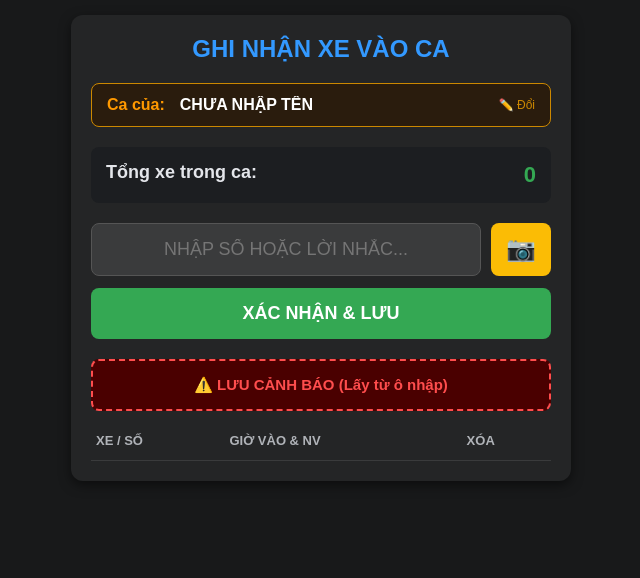
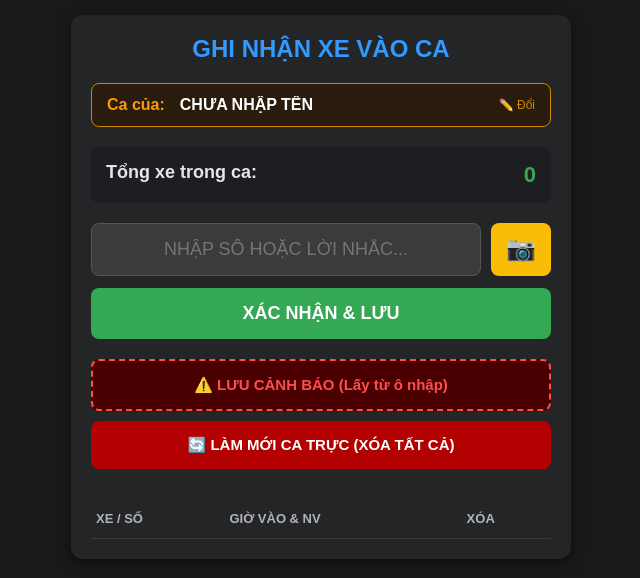
Before and after one commit to tranqui3898-cpu/ruaxesongdang, a plain HTML site: page index.html in a window 1280 px wide. Shown: the whole page, without its empty margins (319-959 px from the left). Drawn offline with Linux system fonts and the light colour scheme; no server answers.

Commit message:
index.html

```diff
--- a/index.html
+++ b/index.html
@@ -114,6 +114,7 @@
             justify-content: center;
         }
         .btn-camera:active { background: #e0a800; }
+
         button.btn-submit {
             width: 100%;
             padding: 15px;
@@ -126,6 +127,7 @@
             font-weight: bold;
         }
         button.btn-submit:active { background: #2d8c45; }
+
         button.btn-warning-trigger {
             width: 100%;
             padding: 15px;
@@ -139,6 +141,21 @@
             margin-bottom: 10px;
         }
         button.btn-warning-trigger:active { background: #660000; }
+
+        /* Nút Reset Ca */
+        button.btn-reset {
+            width: 100%;
+            padding: 15px;
+            font-size: 15px;
+            background: #b30000;
+            color: white;
+            border: none;
+            border-radius: 8px;
+            cursor: pointer;
+            font-weight: bold;
+            margin-bottom: 20px;
+        }
+        button.btn-reset:active { background: #800000; }
 
         table { width: 100%; border-collapse: collapse; margin-top: 10px; }
         th, td { text-align: left; padding: 12px 5px; border-bottom: 1px solid #3a3b3c; vertical-align: middle; }
@@ -188,6 +205,9 @@
 
     <button id="warningBtn" class="btn-warning-trigger" onclick="addManagerWarning()">⚠️ LƯU CẢNH BÁO (Lấy từ ô nhập)</button>
 
+    <!-- Nút Làm Mới Ca Trực -->
+    <button class="btn-reset" onclick="resetShift()">🔄 LÀM MỚI CA TRỰC (XÓA TẤT CẢ)</button>
+
     <table>
         <thead>
             <tr>
@@ -202,7 +222,7 @@
 </div>
 
 <script>
-    // 1. KHỞI TẠO FIREBASE
+    // KHỞI TẠO FIREBASE
     const firebaseConfig = {
       apiKey: "AIzaSyBA_tZW3w7FGgtNpVlmqmsDIm75CvkOrNw",
       authDomain: "rua-xe-d0342.firebaseapp.com",
@@ -215,7 +235,6 @@
     firebase.initializeApp(firebaseConfig);
     const db = firebase.firestore();
 
-    // 2. BIẾN TOÀN CỤC & GIAO DIỆN
     let logs = [];
     let currentEmpName = localStorage.getItem('washEmpName') || "CHƯA NHẬP TÊN";
     document.getElementById('empNameDisplay').innerText = currentEmpName;
@@ -238,7 +257,6 @@
             const newName = prompt('Nhập tên nhân viên tiếp nhận ca:');
             if (newName !== null && newName.trim() !== '') {
                 currentEmpName = newName.trim().toUpperCase();
-                // Tên nhân viên vẫn lưu cục bộ trên từng máy điện thoại
                 localStorage.setItem('washEmpName', currentEmpName);
                 document.getElementById('empNameDisplay').innerText = currentEmpName;
                 updateRoleUI();
@@ -256,7 +274,7 @@
                (now.getMonth() + 1).toString().padStart(2, '0');
     }
 
-    // 3. ĐỒNG BỘ DỮ LIỆU TỪ MÁY CHỦ VỀ BẢNG (REAL-TIME)
+    // ĐỒNG BỘ DỮ LIỆU TỪ MÁY CHỦ
     db.collection("washLogs").orderBy("createdAt", "desc").onSnapshot((snapshot) => {
         const tbody = document.getElementById('logTableBody');
         tbody.innerHTML = '';
@@ -299,7 +317,7 @@
         });
     });
 
-    // 4. ĐẨY DỮ LIỆU LÊN MÁY CHỦ
+    // ĐẨY DỮ LIỆU LÊN MÁY CHỦ
     function addTextCar() {
         const plateInput = document.getElementById('carPlate');
         const plate = plateInput.value.trim().toUpperCase();
@@ -386,10 +404,32 @@
 
         if (password === '666919') {
             const logId = logs[index].id;
-            // Xóa dữ liệu trực tiếp trên máy chủ
             db.collection("washLogs").doc(logId).delete();
         } else {
             alert('Mật khẩu sai! Không thể xóa bản ghi.');
+        }
+    }
+
+    // Hàm RESET toàn bộ dữ liệu ca
+    function resetShift() {
+        if (logs.length === 0) {
+            alert('Bảng hiện tại đang trống, không cần làm mới!');
+            return;
+        }
+
+        const pwd = prompt('Yêu cầu nhập mật khẩu quản lý để Làm Mới (Xóa toàn bộ ca):');
+        if (pwd === null) return;
+
+        if (pwd === '666919') {
+            if (confirm('⚠️ BẠN CÓ CHẮC CHẮN?\nHành động này sẽ xóa vĩnh viễn toàn bộ dữ liệu xe hiện tại để bắt đầu ca mới!')) {
+                // Xóa từng dòng trên máy chủ Firestore
+                logs.forEach(log => {
+                    db.collection("washLogs").doc(log.id).delete();
+                });
+                alert('Đã làm mới ca trực thành công!');
+            }
+        } else {
+            alert('Mật khẩu sai! Không thể làm mới.');
         }
     }
 </script>
```
